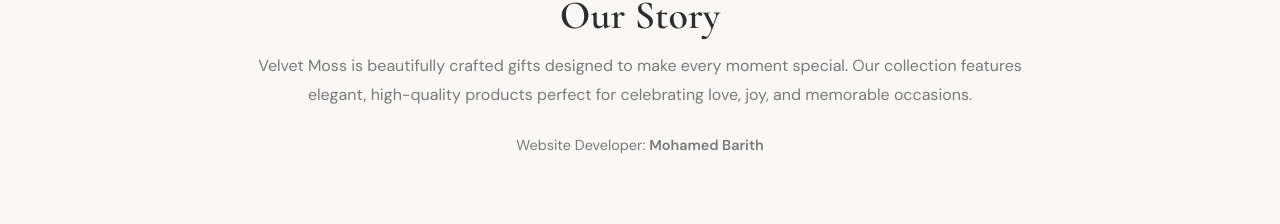
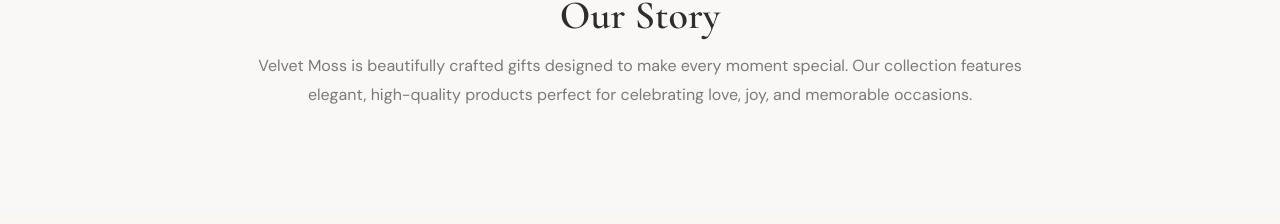
Before and after one commit to mohamedbarith/velvet-moss, a React (Vite) app in the folder frontend/: page / in a window 1280 px wide. Shown: the part 1036-1260 px from the top of the page. Built offline with nearby package versions, Linux system fonts and the light colour scheme; no server answers.

Commit message:
contactpage modified

```diff
--- a/frontend/src/pages/HomePage.jsx
+++ b/frontend/src/pages/HomePage.jsx
@@ -151,9 +151,6 @@ export default function HomePage() {
                         <p style={{ maxWidth: '800px', margin: '0 auto 1.5rem', lineHeight: '1.8' }}>
                             Velvet Moss is beautifully crafted gifts designed to make every moment special. Our collection features elegant, high-quality products perfect for celebrating love, joy, and memorable occasions.
                         </p>
-                        <p style={{ fontSize: '0.9rem', color: 'var(--clr-text-muted)', margin: '0 auto' }}>
-                            Website Developer: <strong>Mohamed Barith</strong>
-                        </p>
                     </div>
                 </div>
             </section>
```
